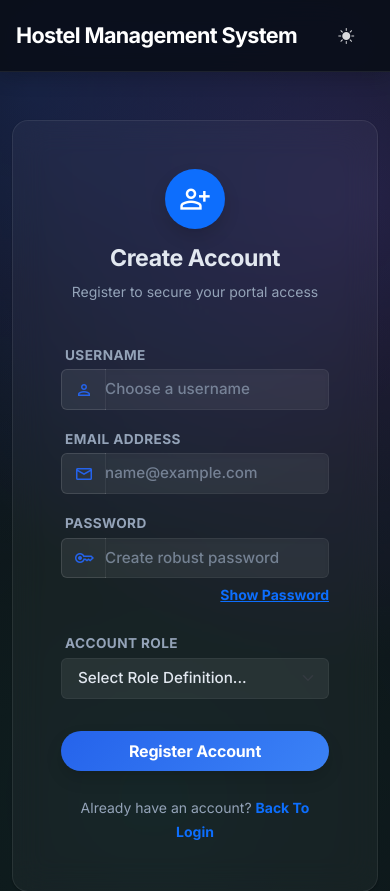
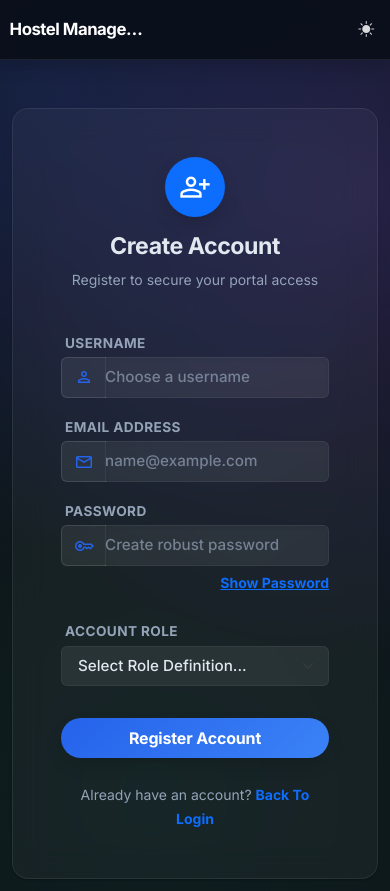
Before and after one commit to lalitchamadiya/TEMP, a Django app: template template/authentication/register.html in a window 390 px wide. Shown: the top 891 px of the page. Run offline with Django 3.2, Linux system fonts and the light colour scheme; the template is opened without the code that fills it, so the values that code supplies are empty.

Commit message:
fix: adjust mobile header flex layout, refine sidebar overlay to glassmorphism, and round PWA launcher icons

```diff
--- a/static/css/style.css
+++ b/static/css/style.css
@@ -796,16 +796,68 @@ main[role="main"] {
     .sidebar-wrapper.sidebar-mobile-open {
         transform: translateX(0);
     }
-    /* Overlay for mobile */
+    /* Overlay for mobile: modern glassmorphic blur */
     .sidebar-overlay {
         display: none;
         position: fixed;
         inset: 0;
-        background: rgba(0,0,0,0.45);
-        z-index: 1039;
+        background: rgba(15, 23, 42, 0.45) !important;
+        backdrop-filter: blur(8px) !important;
+        -webkit-backdrop-filter: blur(8px) !important;
+        z-index: 1038 !important;
+        transition: all 0.3s ease;
     }
     .sidebar-overlay.active {
         display: block;
+    }
+    /* Top Nav mobile flex hardening, preventing row wrap */
+    .top-nav {
+        flex-wrap: nowrap !important;
+        padding: 0.4rem 0.6rem !important;
+        justify-content: space-between !important;
+    }
+    .top-nav .navbar-brand {
+        font-size: 1.05rem !important;
+        margin-right: 0.5rem !important;
+        white-space: nowrap;
+        overflow: hidden;
+        text-overflow: ellipsis;
+        max-width: 140px;
+    }
+    .top-nav .sidebar-toggle-btn,
+    .top-nav .theme-toggle-btn {
+        padding: 0.25rem 0.4rem !important;
+    }
+    /* Compact the mobile select hostel dropdown */
+    .top-nav #hostelSelectDropdown {
+        padding: 0.2rem 0.4rem !important;
+        font-size: 0.75rem !important;
+    }
+    .top-nav #hostelSelectDropdown i {
+        margin-right: 0.25rem !important;
+    }
+    /* Compact user logout form on mobile */
+    .top-nav form.nav-item {
+        margin: 0 !important;
+        gap: 2px;
+    }
+    .top-nav form.nav-item img {
+        width: 26px !important;
+        height: 26px !important;
+        border-width: 1px !important;
+    }
+    .top-nav form.nav-item a.nav-link {
+        font-size: 0.8rem !important;
+        margin: 0 0.3rem !important;
+        max-width: 70px;
+        overflow: hidden;
+        text-overflow: ellipsis;
+        white-space: nowrap;
+    }
+    .top-nav form.nav-item input[type="submit"] {
+        padding: 0.2rem 0.4rem !important;
+        font-size: 0.75rem !important;
+        margin: 0 0.1rem !important;
     }
 }
 
--- a/template/base_auth.html
+++ b/template/base_auth.html
@@ -25,13 +25,28 @@
 
     <!-- Custom Global CSS -->
     <link href="/static/css/style.css" type="text/css" rel="stylesheet">
-    <!-- Favicons -->
-    <link rel="apple-touch-icon" href="/docs/5.0/assets/img/favicons/apple-touch-icon.png" sizes="180x180">
-    <link rel="icon" href="/docs/5.0/assets/img/favicons/favicon-32x32.png" sizes="32x32" type="image/png">
-    <link rel="icon" href="/docs/5.0/assets/img/favicons/favicon-16x16.png" sizes="16x16" type="image/png">
-    <link rel="mask-icon" href="/docs/5.0/assets/img/favicons/safari-pinned-tab.svg" color="#7952b3">
-    <link rel="icon" href="/docs/5.0/assets/img/favicons/favicon.ico">
-    <meta name="theme-color" content="#7952b3">
+    <!-- PWA & Mobile Web App Integration -->
+    <link rel="manifest" href="/manifest.json">
+    <meta name="mobile-web-app-capable" content="yes">
+    <meta name="apple-mobile-web-app-capable" content="yes">
+    <meta name="apple-mobile-web-app-status-bar-style" content="black-translucent">
+    <meta name="apple-mobile-web-app-title" content="HMS App">
+
+    <link rel="apple-touch-icon" href="/static/image/icon-192x192.png" sizes="192x192">
+    <link rel="apple-touch-icon" href="/static/image/icon-512x512.png" sizes="512x512">
+    <link rel="icon" href="/static/image/icon-192x192.png" sizes="192x192" type="image/png">
+
+    <meta name="theme-color" content="#6366f1">
+
+    <script>
+      if ('serviceWorker' in navigator) {
+        window.addEventListener('load', () => {
+          navigator.serviceWorker.register('/service-worker.js')
+            .then(reg => console.log('Service Worker registered scope:', reg.scope))
+            .catch(err => console.log('Service Worker registering failed:', err));
+        });
+      }
+    </script>
     <!-- Custom styles for this template -->
 
 
```
Also changed, not shown: static/image/icon-192x192.png, static/image/icon-512x512.png.
